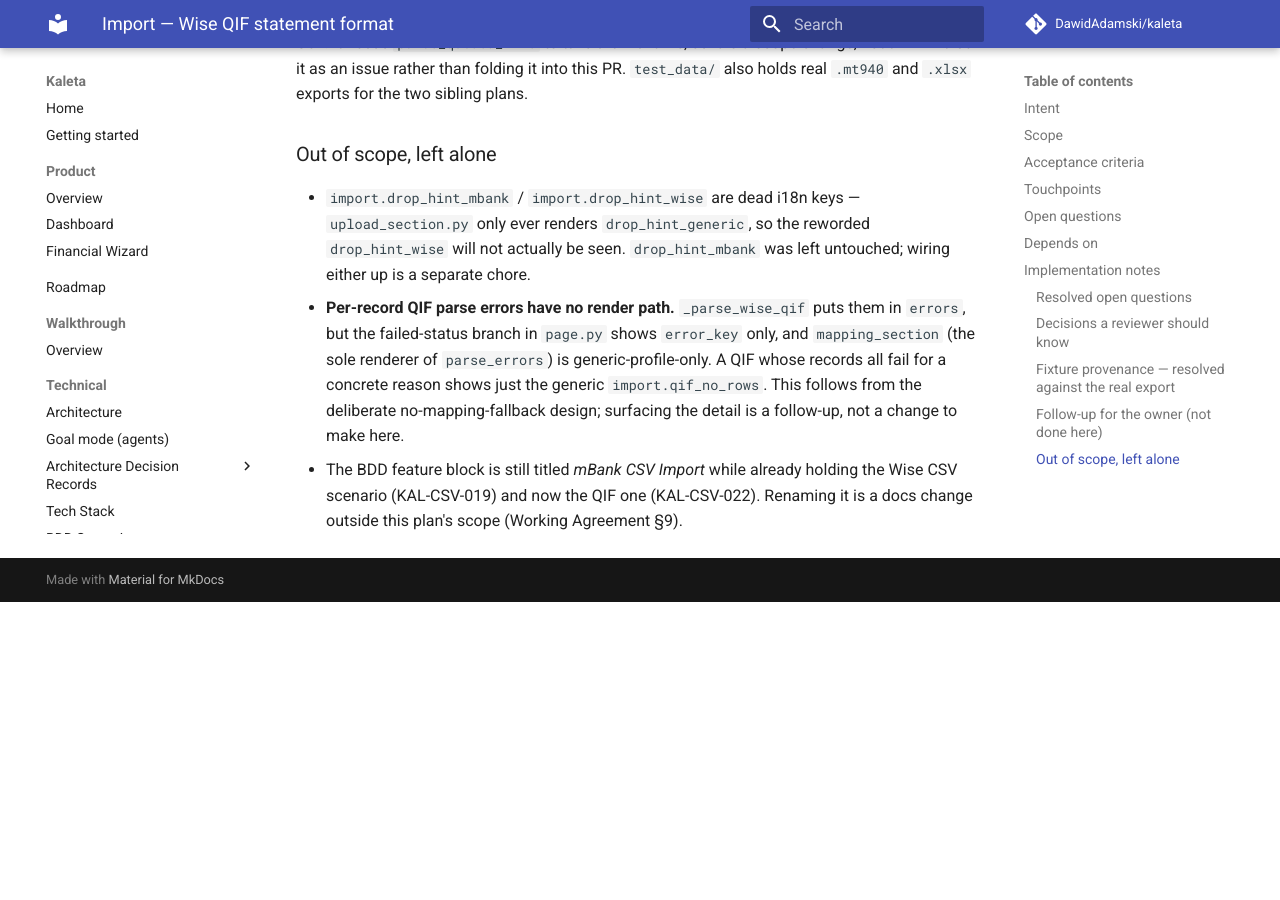
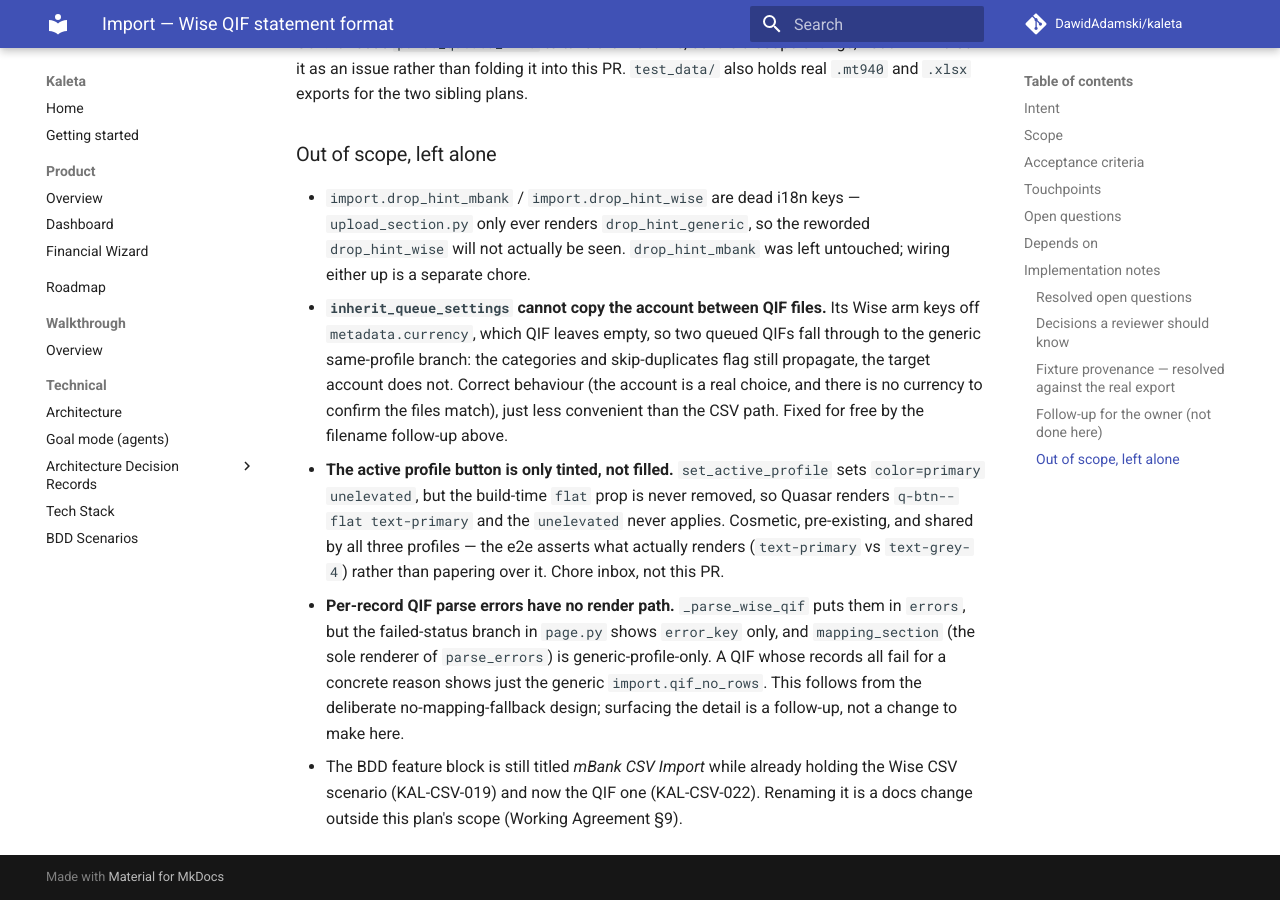
Before and after one commit to DawidAdamski/kaleta, an MkDocs documentation site: the page built from docs/plans/import-wise-qif.md, in a window 1280 px wide and 900 px high, scrolled down 3840 px. Built offline with MkDocs 1.6.1 and Material for MkDocs 9.7.7, drawn with Linux system fonts in a browser that asks for light colours; comment, search, counter and statistics services are not loaded; before the commit the page ends 4442 px from its top, so only the background shows below that.

Commit message:
test(import): assert Wise auto-detection in the QIF e2e
KAL-CSV-022 says the profile is auto-detected as Wise; the test only
implied it via Ready status and payee text. Assert the selector state
directly.

It asserts `text-primary` rather than `bg-primary` because that is what
actually renders: `set_active_profile` asks for `unelevated`, but the
build-time `flat` prop is never removed, so the active profile is tinted
instead of filled. Pre-existing and shared by all three profiles —
recorded in the plan as a chore rather than fixed on this branch.

Also records that `inherit_queue_settings` cannot copy the target account
between two queued QIFs, since its Wise arm keys off the currency QIF does
not have.

Co-Authored-By: Claude Opus 5 (1M context) <noreply@anthropic.com>
Claude-Session: https://claude.ai/code/session_011wScxdogxxLQ6rAFoz3tqa

```diff
--- a/docs/plans/import-wise-qif.md
+++ b/docs/plans/import-wise-qif.md
@@ -166,6 +166,20 @@ rather than folding it into this PR. `test_data/` also holds real
   `upload_section.py` only ever renders `drop_hint_generic`, so the
   reworded `drop_hint_wise` will not actually be seen. `drop_hint_mbank`
   was left untouched; wiring either up is a separate chore.
+- **`inherit_queue_settings` cannot copy the account between QIF files.**
+  Its Wise arm keys off `metadata.currency`, which QIF leaves empty, so
+  two queued QIFs fall through to the generic same-profile branch: the
+  categories and skip-duplicates flag still propagate, the target account
+  does not. Correct behaviour (the account is a real choice, and there is
+  no currency to confirm the files match), just less convenient than the
+  CSV path. Fixed for free by the filename follow-up above.
+- **The active profile button is only tinted, not filled.**
+  `set_active_profile` sets `color=primary unelevated`, but the build-time
+  `flat` prop is never removed, so Quasar renders `q-btn--flat
+  text-primary` and the `unelevated` never applies. Cosmetic, pre-existing,
+  and shared by all three profiles — the e2e asserts what actually renders
+  (`text-primary` vs `text-grey-4`) rather than papering over it. Chore
+  inbox, not this PR.
 - **Per-record QIF parse errors have no render path.** `_parse_wise_qif`
   puts them in `errors`, but the failed-status branch in `page.py` shows
   `error_key` only, and `mapping_section` (the sole renderer of
```
Also changed, not shown: 1 other file.
